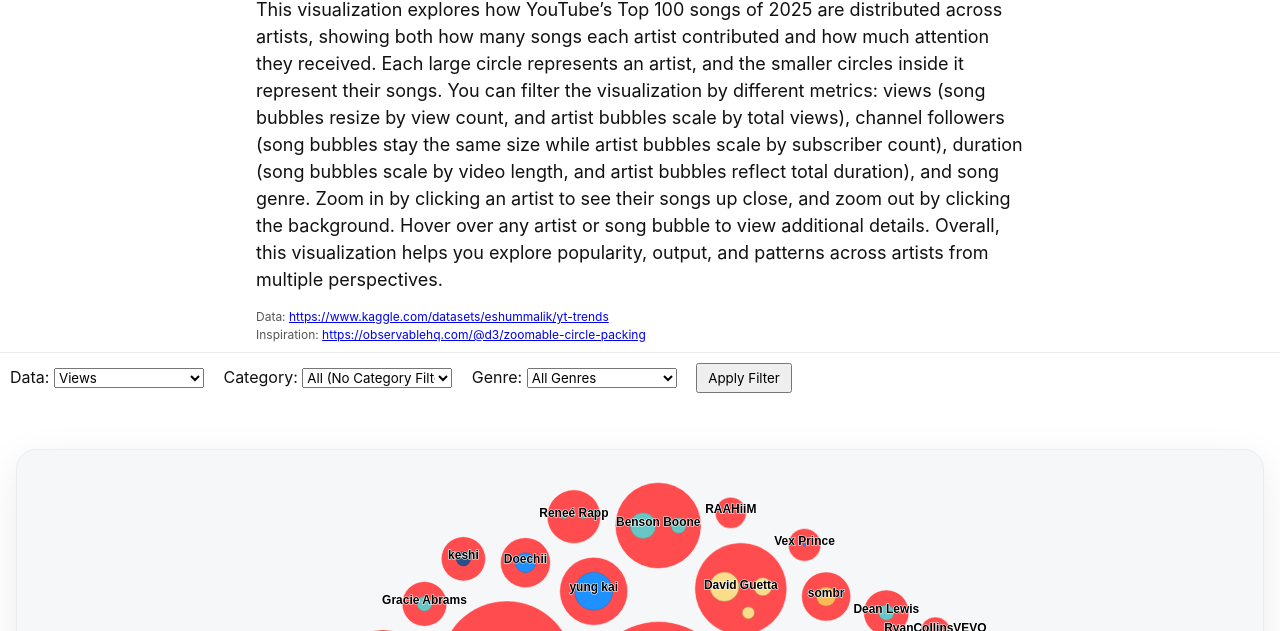
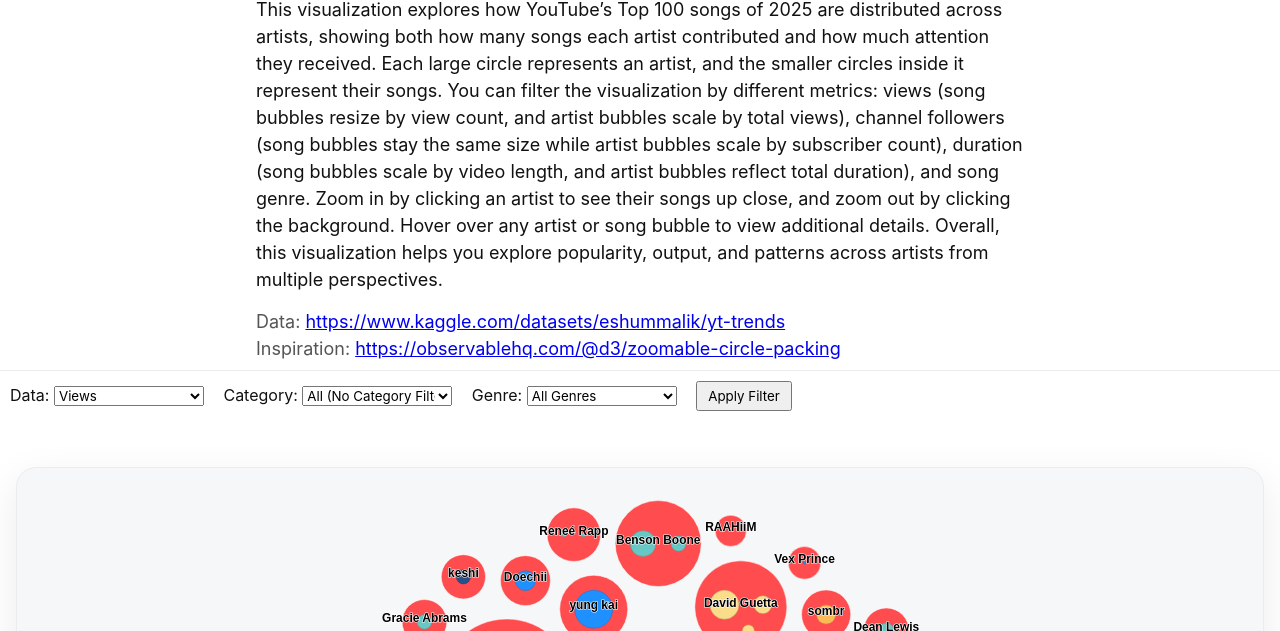
Before and after one commit to Ayushivvv/A4-CSC316, a plain HTML site: page index.html in a window 1280 px wide. Shown: the part 169-800 px from the top of the page. Drawn offline with nearby package versions, Linux system fonts and the light colour scheme; a web font is replaced by a local one.

Commit message:
changed font size

```diff
--- a/index.html
+++ b/index.html
@@ -18,7 +18,7 @@
     <p class="page-byline" style="font-size: 18px; font-weight: 400; max-width: 800px; margin: 10px auto 0; text-align: left; padding: 0 16px;">
         This visualization explores how YouTube’s Top 100 songs of 2025 are distributed across artists, showing both how many songs each artist contributed and how much attention they received. Each large circle represents an artist, and the smaller circles inside it represent their songs. You can filter the visualization by different metrics: views (song bubbles resize by view count, and artist bubbles scale by total views), channel followers (song bubbles stay the same size while artist bubbles scale by subscriber count),  duration (song bubbles scale by video length, and artist bubbles reflect total duration), and song genre. Zoom in by clicking an artist to see their songs up close, and zoom out by clicking the background. Hover over any artist or song bubble to view additional details. Overall, this visualization helps you explore popularity, output, and patterns across artists from multiple perspectives.
     </p>
-    <p class="page-byline" style="font-size: 12px; font-weight: 400; margin-top: 15px; color: #555; text-align: left; max-width: 800px; margin: 15px auto 0; padding: 0 16px;">
+    <p class="page-byline" style="font-size: 18px; font-weight: 400; margin-top: 15px; color: #555; text-align: left; max-width: 800px; margin: 15px auto 0; padding: 0 16px;">
         Data: <a href="https://www.kaggle.com/datasets/eshummalik/yt-trends" target="_blank" rel="noopener noreferrer">https://www.kaggle.com/datasets/eshummalik/yt-trends</a><br>
         Inspiration: <a href="https://observablehq.com/@d3/zoomable-circle-packing" target="_blank" rel="noopener noreferrer">https://observablehq.com/@d3/zoomable-circle-packing</a>
     </p>
```
